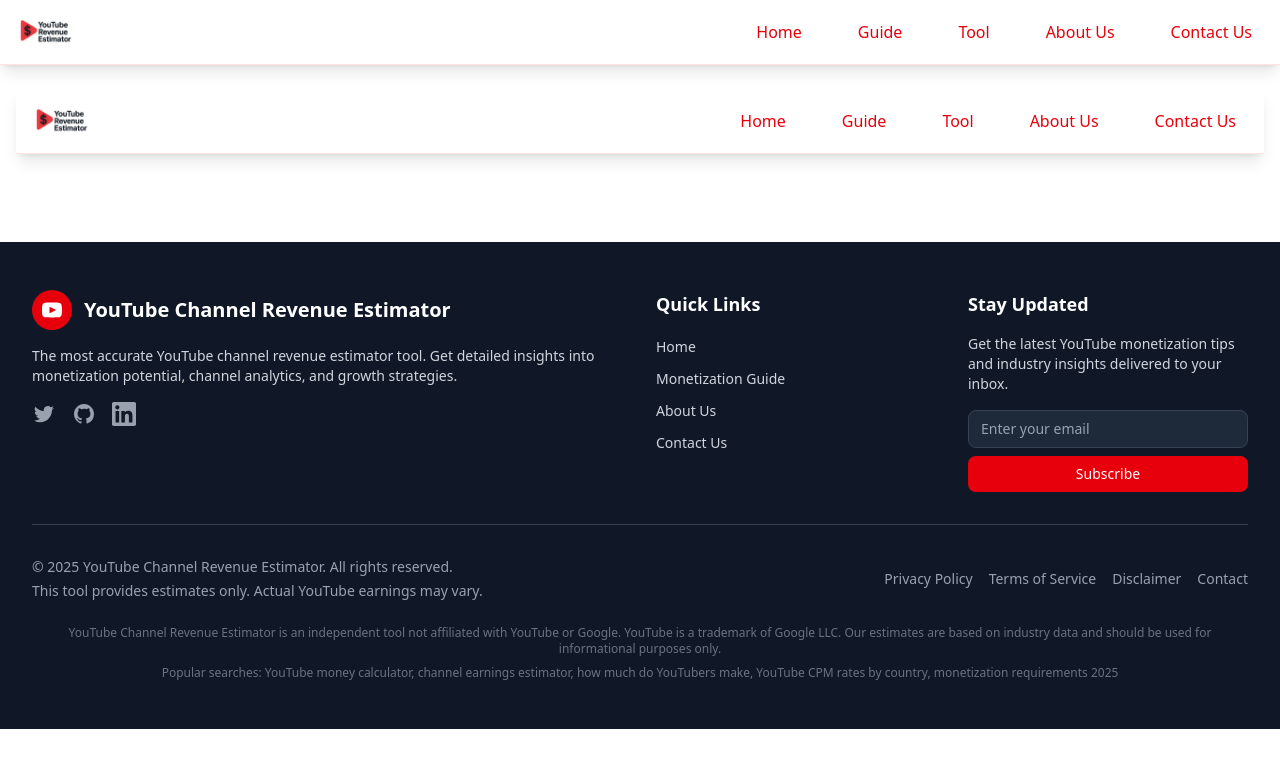
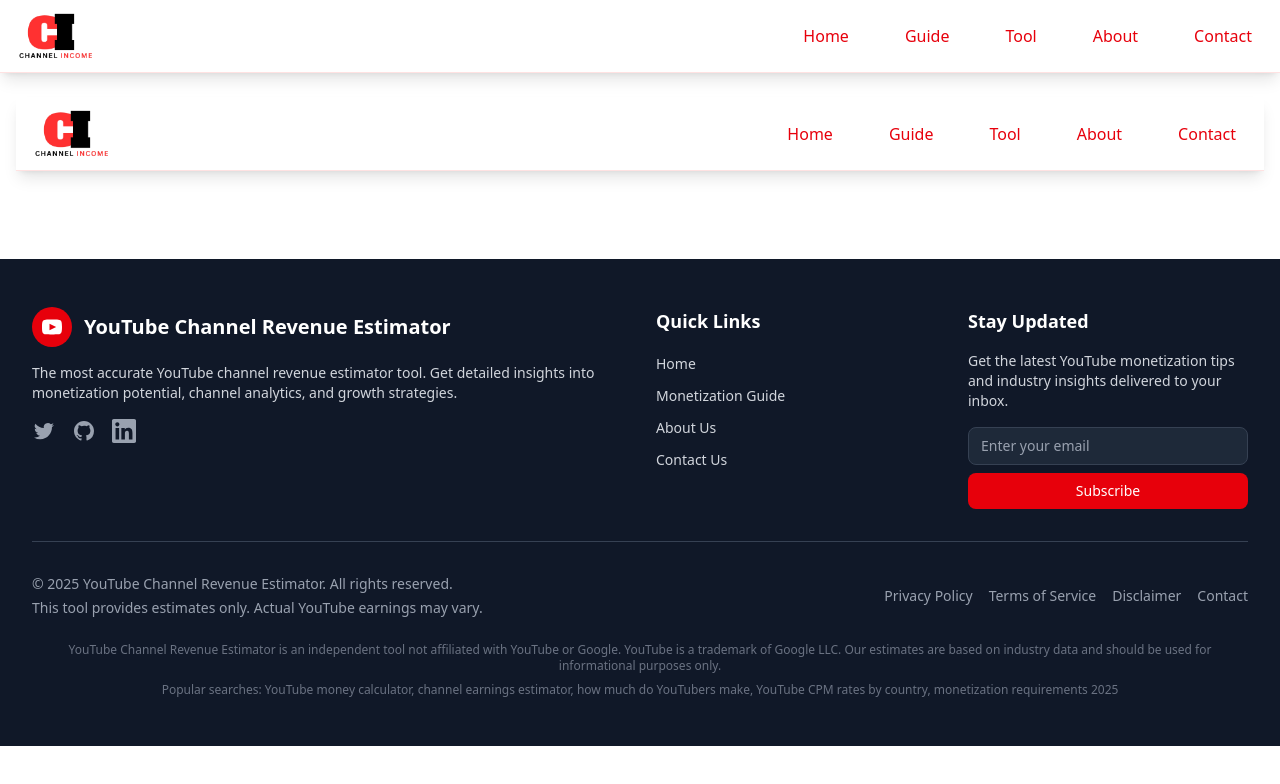
Before and after one commit to zain-ikram-nawaz/youtube-revenue-estimate, a Next.js app: page /components/Navbar in a window 1280 px wide. Shown: the top 784 px of the page. Built offline with nearby package versions, Linux system fonts and the light colour scheme.

Commit message:
change logo

```diff
--- a/src/app/components/Navbar/page.js
+++ b/src/app/components/Navbar/page.js
@@ -17,8 +17,8 @@
     <Image
       src="/icon.png"
       alt="Logo"
-      width={60}
-      height={30}
+      width={80}
+      height={80}
       className="object-cover"
     />
   </div>
@@ -50,20 +50,15 @@
               href="/about-us"
               className="text-red-600 hover:text-red-600 hover:bg-red-50 px-3 py-2 rounded-lg transition-all duration-200"
             >
-              About Us
+              About
             </Link>
             <Link
               href="/contact-us"
               className="text-red-600 hover:text-red-600 hover:bg-red-50 px-3 py-2 rounded-lg transition-all duration-200"
             >
-              Contact Us
+              Contact
             </Link>
-            {/* <Link
-              href="/tool"
-              className="bg-red-600 text-white hover:bg-red-700 px-4 py-2 rounded-lg transition-all duration-200 shadow-md"
-            >
-              Tool
-            </Link> */}
+
           </div>
 
           {/* Mobile Menu Button */}
@@ -101,22 +96,16 @@
               className="block text-red-600 hover:text-red-600 hover:bg-red-50 px-4 py-3 rounded-lg transition-all duration-200 font-medium"
               onClick={() => setIsMenuOpen(false)}
             >
-              About Us
+              About
             </Link>
             <Link
               href="/contact-us"
               className="block text-red-600 hover:text-red-600 hover:bg-red-50 px-4 py-3 rounded-lg transition-all duration-200 font-medium"
               onClick={() => setIsMenuOpen(false)}
             >
-              Contact Us
+              Contact
             </Link>
-            {/* <Link
-              href="/tool"
-              className="block bg-red-600 text-white hover:bg-red-700 px-4 py-3 rounded-lg transition-all duration-200 font-medium text-center shadow-md"
-              onClick={() => setIsMenuOpen(false)}
-            >
-              Tool
-            </Link> */}
+
           </div>
         </div>
       </div>
```
Also changed, not shown: public/icon.png.
